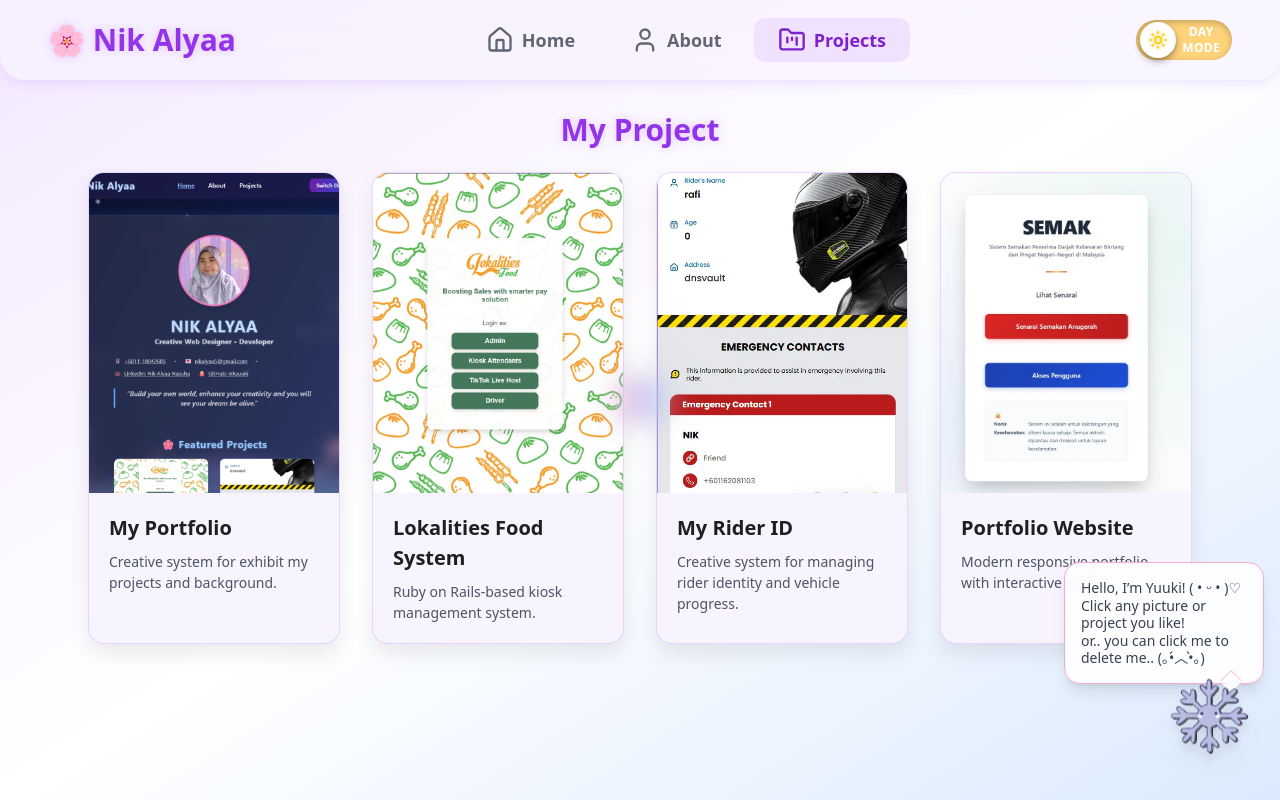
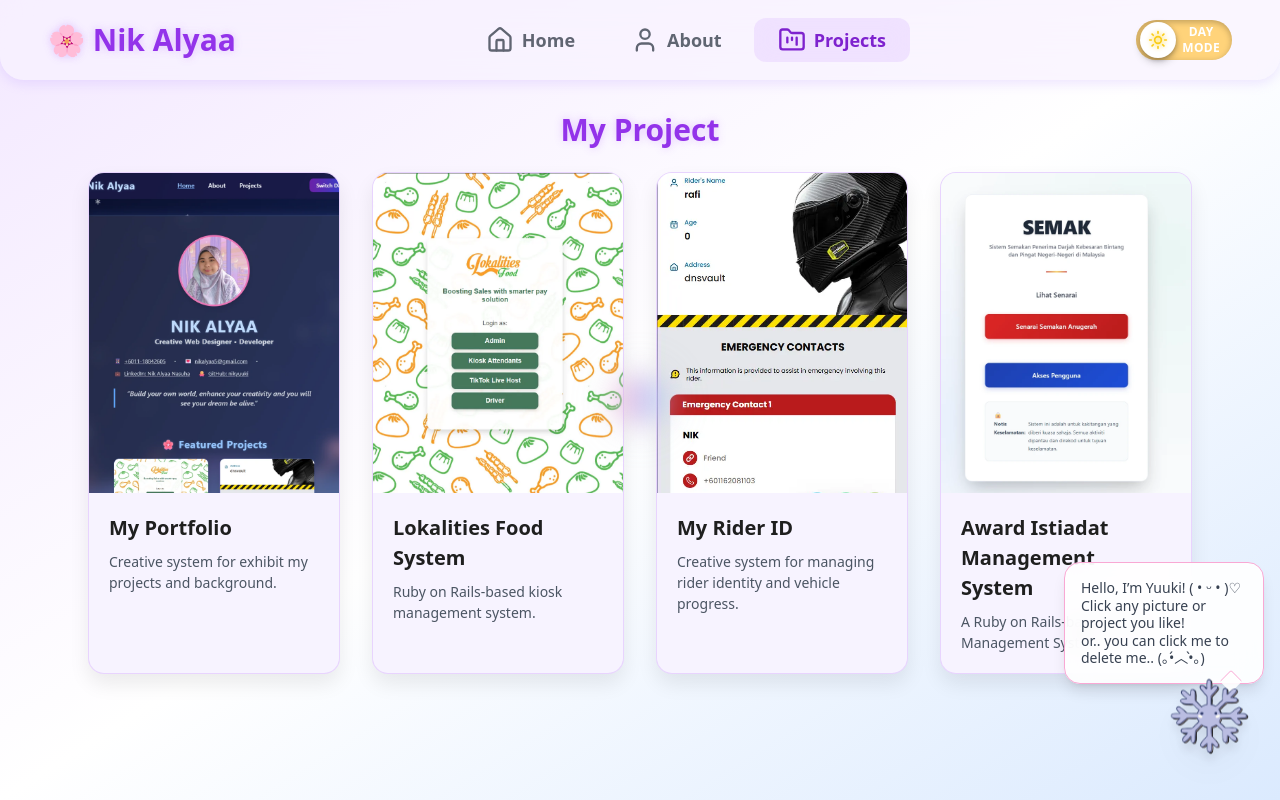
Before and after one commit to nikyuuki/yuuki-portfolio, a Next.js app: page /projects in a window 1280 px wide. Shown: the top 800 px of the page. Built offline with nearby package versions, Linux system fonts and the light colour scheme.

Commit message:
fix image

```diff
--- a/app/about/AboutMe.tsx
+++ b/app/about/AboutMe.tsx
@@ -1,8 +1,10 @@
 "use client";
 
 import { motion } from "framer-motion";
+import Image from "next/image";
+import { imageBasePath } from "../lib/config";
 
-export default function AboutMe({ imageBasePath }: { imageBasePath: string }) {
+export default function AboutMe() {
   return (
     <section className="w-full py-12 transition-all duration-500">
       <div className="max-w-6xl mx-auto px-6">
@@ -23,11 +25,14 @@ export default function AboutMe({ imageBasePath }: { imageBasePath: string }) {
         >
           {/* Image */}
           <div className="relative flex-shrink-0 w-56 h-72 md:w-64 md:h-80 rounded-3xl overflow-hidden shadow-lg">
-            <img
-              src={`${imageBasePath}/yuuki.webp`}
-              alt="Nik Alyaa portrait"
-              className="object-cover w-full h-full rounded-3xl border-purple-100 dark:border-white/25"
-            />
+              <Image
+                src={`${imageBasePath}/yuuki.webp`}
+                alt="Nik Alyaa portrait"
+                width={208}
+                height={208 }
+                priority
+                className="object-cover w-full h-full"
+              />
           </div>
 
           {/* Text */}
--- a/app/about/page.tsx
+++ b/app/about/page.tsx
@@ -6,6 +6,7 @@ import SkillSection from "../public/SkillSection";
 import AboutMe from "../about/AboutMe";
 import Education from "../about/Education";
 import Exprience from "../about/Exprience";
+import { imageBasePath } from "../lib/config";
 
 
 export default function AboutPage() {
@@ -18,7 +19,7 @@ export default function AboutPage() {
         transition={{ duration: 0.6 }}
         className="flex flex-col md:flex-row items-center md:items-start justify-center gap-10 md:gap-16"
       >
-        <AboutMe imageBasePath={""}/>
+        <AboutMe/>
       </motion.div>
 
       {/* 💻 Skills Section */}
--- a/app/projects/page.tsx
+++ b/app/projects/page.tsx
@@ -15,7 +15,6 @@ export default function ProjectsPage() {
         My Project
       </h2>
 
-      {/* 🔥 Now 4 columns on large screen */}
       <div className="px-4 md:px-20 pb-10 grid grid-cols-1 sm:grid-cols-2 lg:grid-cols-4 gap-8">
 
         <ProjectCard
@@ -40,8 +39,8 @@ export default function ProjectsPage() {
         />
 
         <ProjectCard
-          title="Portfolio Website"
-          description="Modern responsive portfolio with interactive effects."
+          title="Award Istiadat Management System"
+          description="A Ruby on Rails-based Award Management System."
           image={`${imageBasePath}/project3-preview.webp`}
           link="/projects/project3"
         />
```
